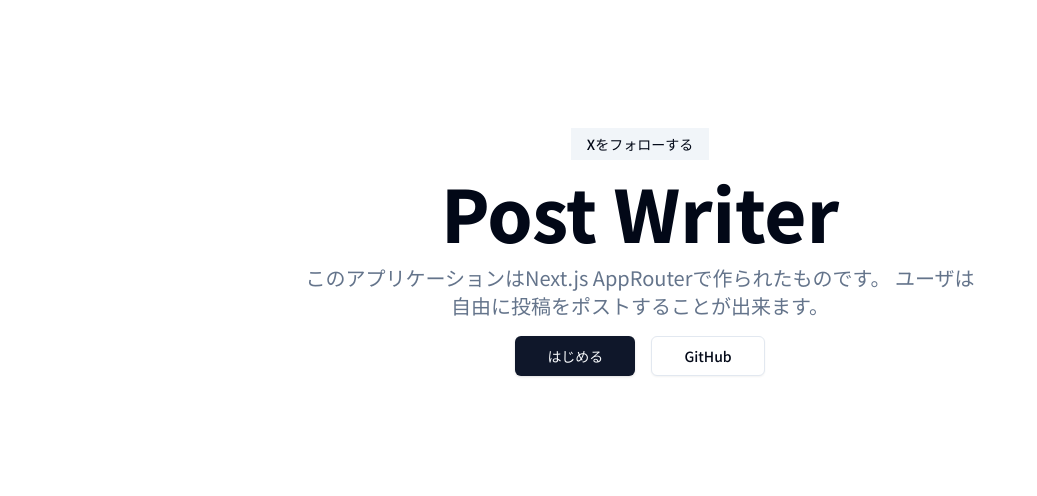
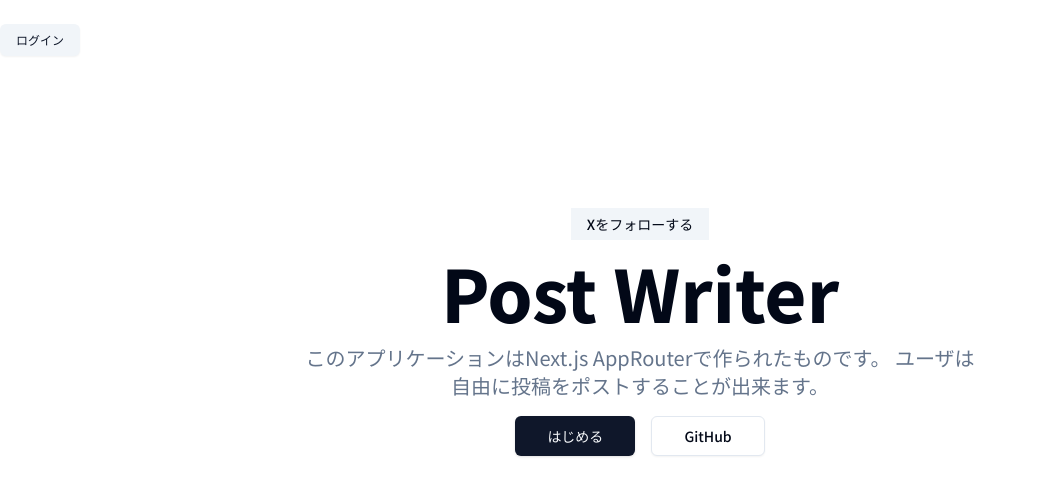
Before and after one commit to yoyo1025/post-writer-webapp, a Next.js app: page / in a window 1280 px wide. Shown: the top 496 px of the page, without its empty margins (0-1037 px from the left). Built offline with nearby package versions, Linux system fonts and the light colour scheme.

Commit message:
ヘッダー作成

```diff
--- /dev/null
+++ b/app/(marketing)/layout.tsx
@@ -0,0 +1,31 @@
+import { buttonVariants } from "@/components/ui/button";
+import { cn } from "@/lib/utils";
+import Link from "next/link";
+import React from "react";
+
+export default function MarketingLayout({
+  children,
+}: {
+  children: React.ReactNode;
+}){
+  return (
+    <div>
+      <header className="contanier z-40 bg-background">
+        <div className="h-20 py-6">
+          <nav>
+            <Link
+              href={"/login"}
+              className={cn(
+                buttonVariants({ variant: "secondary", size: "sm" }),
+                "px-4"
+              )}
+            >
+              ログイン
+            </Link>
+          </nav>
+        </div>
+      </header>
+      <main>{children}</main>
+    </div>
+  )
+};
```
